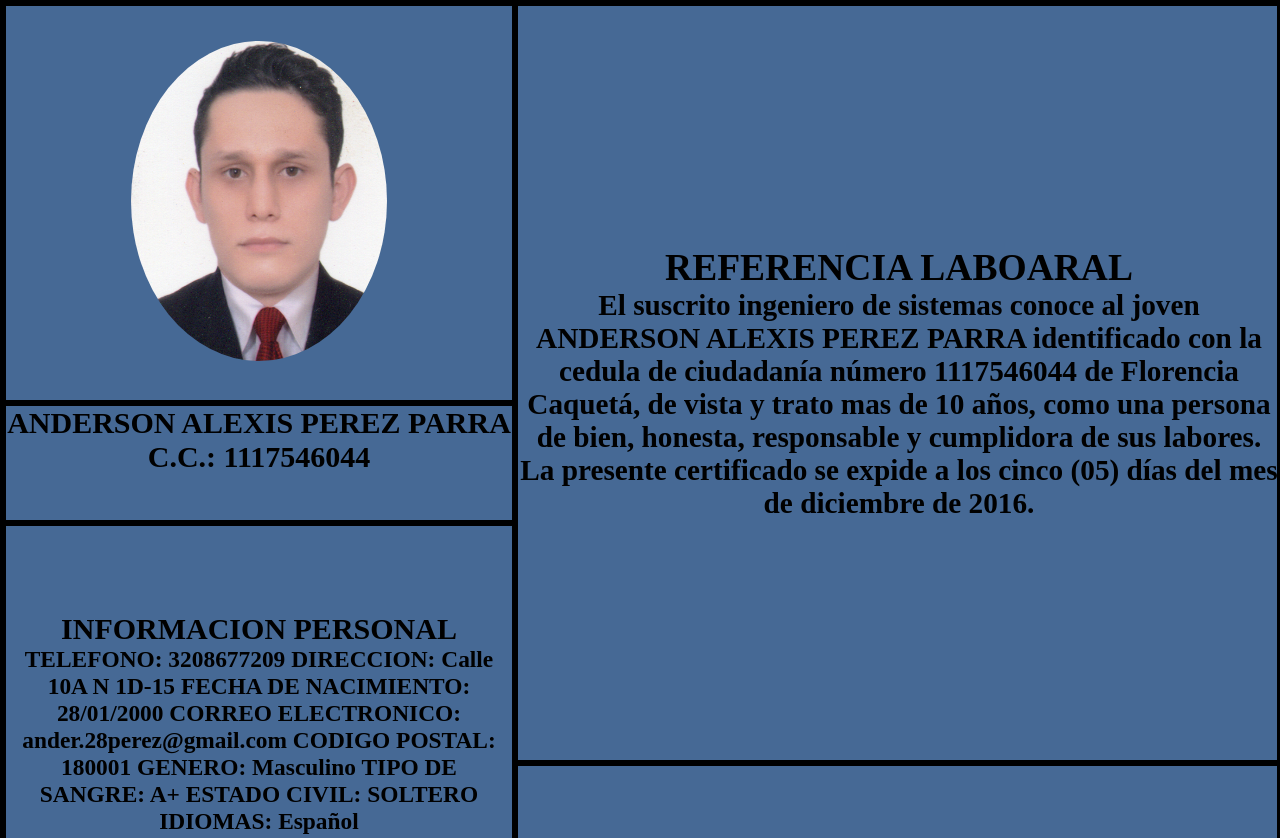
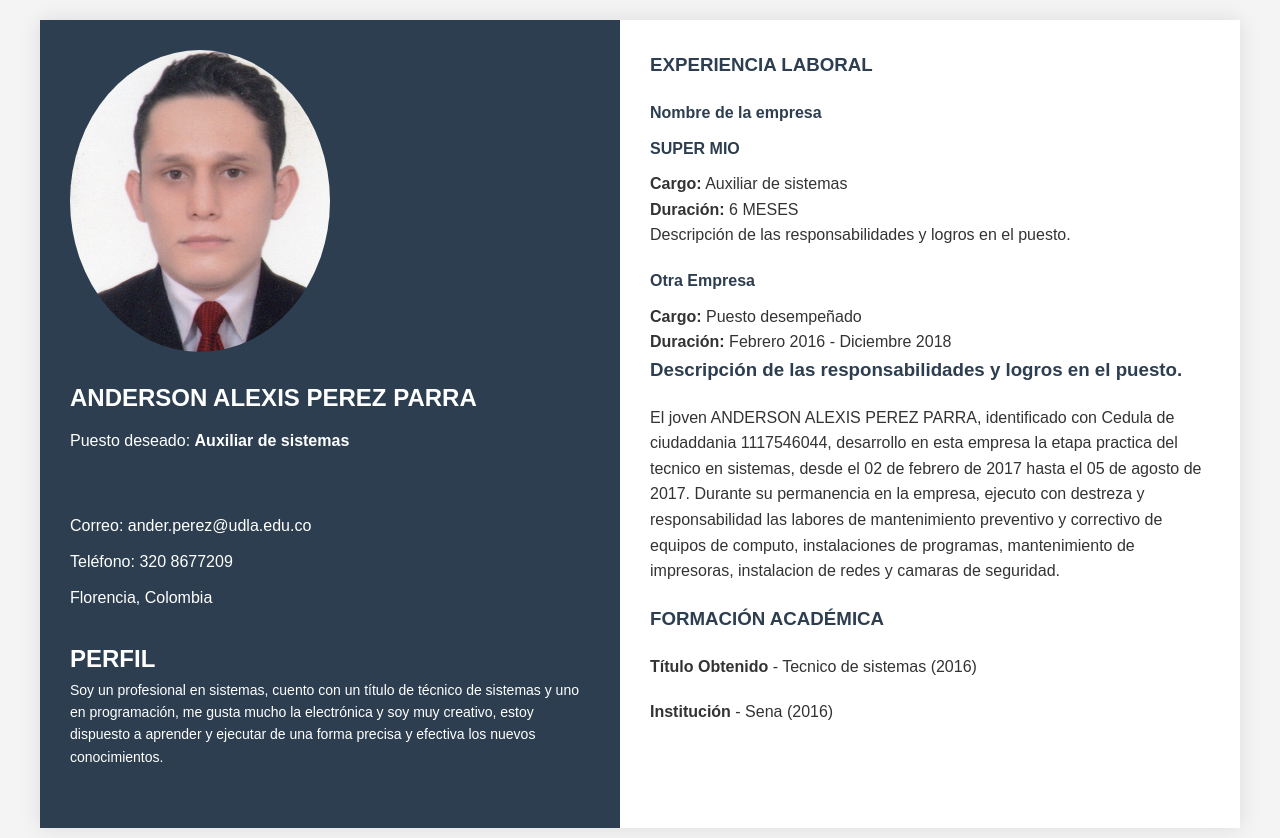
Before and after one commit to Anderson-has/web-, a plain HTML site: page index.html in a window 1280 px wide. Shown: the top 838 px of the page. Drawn offline with Linux system fonts and the light colour scheme.

Commit message:
Avance 4 final

```diff
--- a/Presentacion.css
+++ b/Presentacion.css
@@ -1,97 +1,90 @@
-*{
+* {
+    margin: 0;
     padding: 0;
-    margin: 0;
     box-sizing: border-box;
 }
-body{
-    width: 100vw;
 
-    height: 200vh;
-    border:solid black;
-    background: #466995;
-    display: grid;
-    grid-template-areas: /*2 filas x 2 columnas*/
-    "contenedor contenedor1"
-    "contenedor contenedor2";
+body {
+    font-family: 'Arial', sans-serif;
+    background-color: #f4f4f4;
+    color: #333;
+    line-height: 1.6;
 }
 
-.border{
-    /*border:solid black;*/
+.container {
+    max-width: 1200px;
+    margin: 20px auto;
+    display: flex;
+    flex-wrap: wrap;
+    background-color: white;
+    box-shadow: 0 0 20px rgba(0, 0, 0, 0.1);
 }
 
-#contenedor{
-    grid-area: contenedor; /*identidica el elemento para la grilla*/
-    width: 40vw;
-    height: 140vh;
-    text-align: center;
-    display: grid;
-    grid-template-areas: /*como va quedar la matriz 1 fila x 4 columnas*/
-    "imagen"
-    "nombres"
-    "informacionpersonal"
-    "perfil";
-}
-/*id=# class=.*/
-
-#imagen{
-
-    align-content: center;
-    grid-area: imagen;
-    width: 40vw;
-    height: 50vh;
-    border:solid black;
+/* Sección izquierda: Perfil e información */
+.left {
+    background-color: #2c3e50;
+    color: white;
+    padding: 30px;
+    flex: 1 1 300px;
 }
 
-#imagen img{
-    width: 20vw;
-    height: 40vh;
+.profile-img img {
+    width: 50%;
+    align-content: center;
     border-radius: 50%;
+    margin-bottom: 20px;
 }
 
-#nombres{
-    grid-area: nombres;
-    color: black;
-    border:solid black;
-    width: 40vw;/*ancho del componente*/
-    height: 15vh;/*largo del componente*/
-    font-size: 20px;
-}
-#informacionpersonal{
-    grid-area: informacionpersonal;
-    align-content: center;
-    border:solid black;
-    width: 40vw;
-    height: 50vh;
-    color: black;
-   /* background-color: pink;*/
-    font-size: 20px;
-}
-#perfil{
-    grid-area: perfil;
-
-    width: 40vw;
-    height: 60vh;
-    align-content: center;
-    color: black;
-    font-size: 25px;
+.contact-info, .perfil {
+    margin-bottom: 30px;
 }
 
-#contenedor1{
-    grid-area: contenedor1;
-    width: 60vw;
-    height: 95vh;
-    text-align: center;
-   /* background-color: aquamarine;*/
-    border:solid black;
-    font-size: 25px;
-    align-content: center;
+.contact-info h2, .contact-info p {
+    margin-bottom: 10px;
 }
-#contenedor2{
-    grid-area: contenedor2;
-    width: 60vw;
-    height: 110vh;
-    text-align: center;
-    border:solid black;
-    font-size: 25px;
-    align-content: center;
+
+.perfil p {
+    font-size: 14px;
 }
+
+/* Sección derecha: Experiencia y formación */
+.right {
+    padding: 30px;
+    flex: 2;
+}
+
+h3 {
+    color: #2c3e50;
+    margin-bottom: 20px;
+}
+
+h4 {
+    margin-bottom: 10px;
+    color: #2c3e50;
+}
+
+.job, .formacion p {
+    margin-bottom: 20px;
+}
+
+/* Responsivo para pantallas móviles */
+@media (max-width: 768px) {
+    .container {
+        flex-direction: column;
+    }
+
+    .left, .right {
+        flex: 1 1 100%;
+    }
+
+    .profile-img img {
+        width: 150px;
+        height: 150px;
+        object-fit: cover;
+        margin: 0 auto;
+    }
+
+    .left {
+        text-align: center;
+    }
+}
--- a/index.html
+++ b/index.html
@@ -1,51 +1,28 @@
 <!DOCTYPE html>
-<html lang="en">
+<html lang="es">
 <head>
     <meta charset="UTF-8">
     <meta name="viewport" content="width=device-width, initial-scale=1.0">
-    <title>HOJA DE VIDA </title>
+    <title>Hoja de Vida</title>
     <link rel="stylesheet" href="./Presentacion.css">
 </head>
 <body>
-  <section class="border" id="contenedor">
-    <div id="imagen">
+    <div class="container">
+        <div class="left">
+            <div class="profile-img">
               <img src="./IMG/foto.png" alt="Foto 3x4" width="90x50"/>
             </div>
-
-    <div id="nombres">
-         <h1>
-            ANDERSON ALEXIS PEREZ PARRA
-         </h1>
-
-         <h2>
-            C.C.: 1117546044
-         </h2>
+            <div class="contact-info">
+                <h2>ANDERSON ALEXIS PEREZ PARRA</h2>
+                <p>Puesto deseado: <strong>Auxiliar de sistemas</strong></p>
+                <h3>CONTACTO</h3>
+                <p>Correo: ander.perez@udla.edu.co</p>
+                <p>Teléfono: 320 8677209</p>
+                <p>Florencia, Colombia</p>
             </div>
-
-    <div id="informacionpersonal">
-          <h2>
-            INFORMACION PERSONAL
-          </h2>
-
-          <h3>
-            TELEFONO: 3208677209
-            DIRECCION: Calle 10A N 1D-15
-            FECHA DE NACIMIENTO: 28/01/2000
-            CORREO ELECTRONICO: ander.28perez@gmail.com
-            CODIGO POSTAL: 180001
-            GENERO: Masculino
-            TIPO DE SANGRE: A+
-            ESTADO CIVIL: SOLTERO
-            IDIOMAS: Español
-
-          </h3>
-    </div>
-
-    <div id="perfil">
-       <h2>
-        PERFIL
-       </h2>
-         <h3>
+            <div class="perfil">
+                <h2>PERFIL</h2>
+                <p>
                   Soy un profesional en sistemas,
                   cuento con un título de técnico
                   de sistemas y uno en programación,
@@ -53,41 +30,40 @@
                   soy muy creativo, estoy dispuesto a
                   aprender y ejecutar de una forma precisa
                   y efectiva los nuevos conocimientos.
-         </h3>
+                </p>
             </div>
+        </div>
+        <div class="right">
+            <div class="experiencia">
+                <h3>EXPERIENCIA LABORAL</h3>
 
-  </section>
-
-  <section class="border" id="contenedor1">
-       <div id="referencias">
-
-        <h2>REFERENCIA LABOARAL</h2>
-             <h3>
-              El suscrito ingeniero de sistemas conoce al joven ANDERSON ALEXIS PEREZ PARRA
-               identificado con la cedula de ciudadanía número 1117546044 de Florencia Caquetá,
-               de vista y trato mas de 10 años, como una persona de bien, honesta, responsable
-                y cumplidora de sus labores.
-
-               La presente certificado se expide a los cinco (05) días del mes de diciembre de 2016.
-
-             </h3>
-
+                <div class="job">
+                    <h4>Nombre de la empresa</h4>
+                    <h4>SUPER MIO</h4>
+                    <p><strong>Cargo:</strong> Auxiliar de sistemas</p>
+                    <p><strong>Duración:</strong> 6 MESES</p>
+                    <p>Descripción de las responsabilidades y logros en el puesto.</p>
                 </div>
-  </section>
-
-  <section  class="border" id="contenedor2">
-
-    <h2>EXPERIENCIA LABORAL</h2>
-         <h3 id="experiencias">
-          El joven AANDERSON ALEXIS PEREZ PARRA, identificado con Cedula
+                <div class="job">
+                    <h4>Otra Empresa</h4>
+                    <p><strong>Cargo:</strong> Puesto desempeñado</p>
+                    <p><strong>Duración:</strong> Febrero 2016 - Diciembre 2018</p>
+                    <h3>Descripción de las responsabilidades y logros en el puesto.</h3>
+                    <p>El joven ANDERSON ALEXIS PEREZ PARRA, identificado con Cedula
                       de ciudaddania 1117546044, desarrollo en esta empresa la etapa
                       practica del tecnico en sistemas, desde el 02 de febrero de 2017
                       hasta el 05 de agosto de 2017. Durante su permanencia en la empresa,
                       ejecuto con destreza y responsabilidad las labores de mantenimiento
                       preventivo y correctivo de equipos de computo, instalaciones de programas,
-              mantenimiento de impresoras, instalacion de redes y camaras de seguridad.
-         </h3>
-  </section>
-
+                      mantenimiento de impresoras, instalacion de redes y camaras de seguridad. </p>
+                </div>
+            </div>
+            <div class="formacion">
+                <h3>FORMACIÓN ACADÉMICA</h3>
+                <p><strong> Título Obtenido</strong> - Tecnico de sistemas (2016)</p>
+                <p><strong>Institución</strong> - Sena (2016)</p>
+            </div>
+        </div>
+    </div>
 </body>
 </html>
```
Lines whose indentation alone changed are shown as unchanged.
